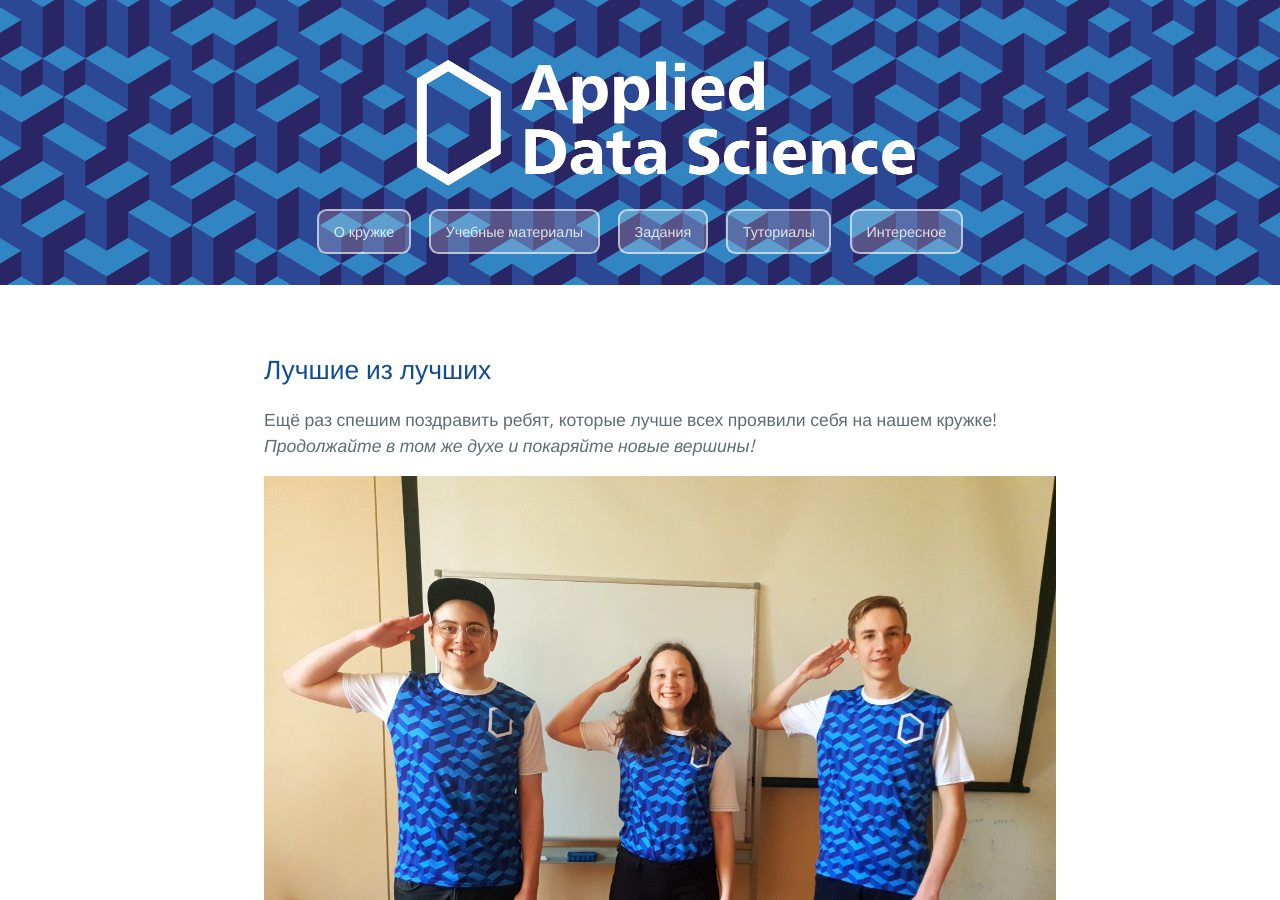
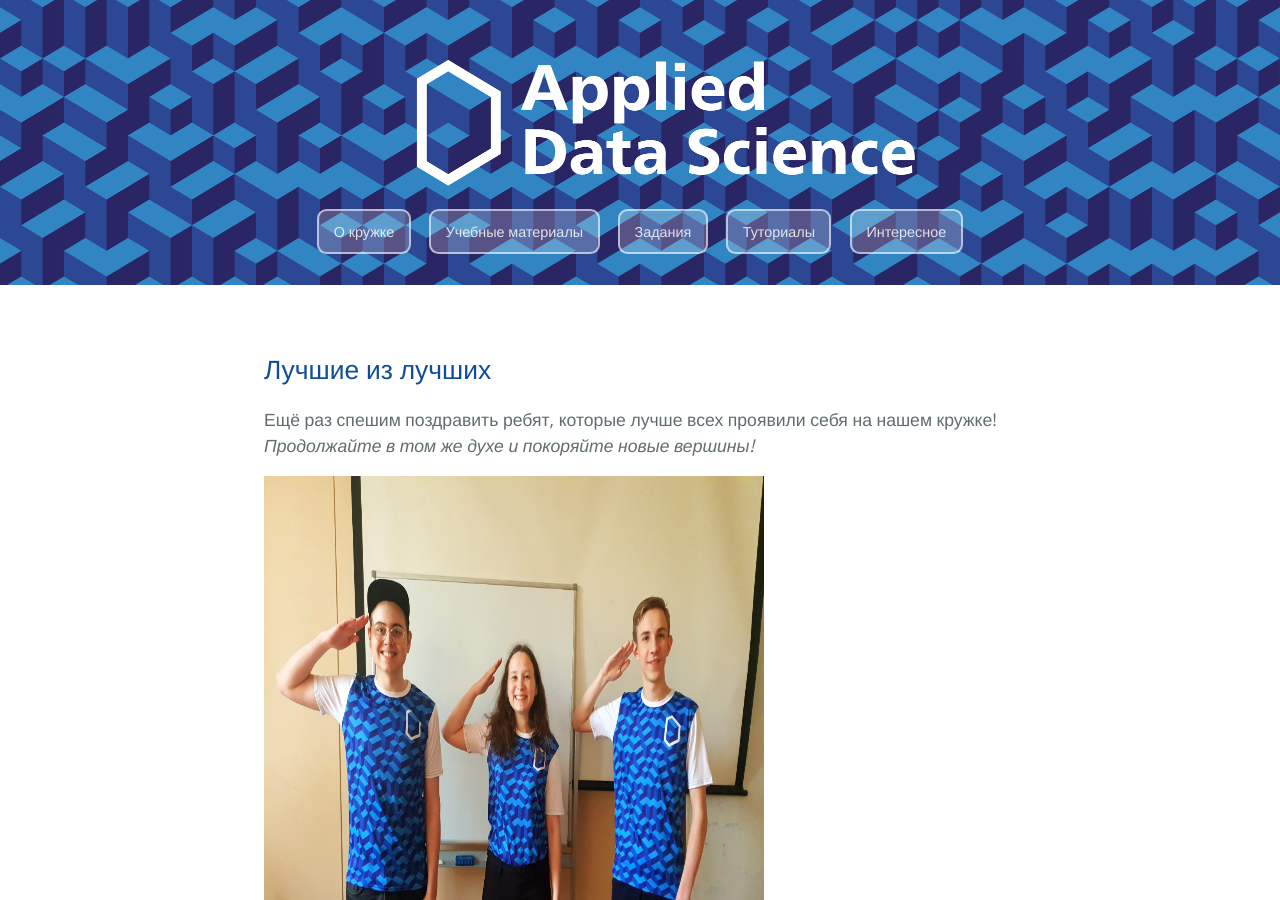
Before and after one commit to appdatascience/appdatascience.github.io, a Jekyll site: the page built from materials.md, in a window 1280 px wide and 900 px high. Built offline with Jekyll 4.4.1, drawn with Linux system fonts in a browser that asks for light colours.

Commit message:
changed text

```diff
--- a/materials/_posts/2018-05-23-class_10.markdown
+++ b/materials/_posts/2018-05-23-class_10.markdown
@@ -6,6 +6,6 @@ categories: materials
 youtubeId: Pmz1sAbCL-k
 ---
 
-Ещё раз спешим поздравить ребят, которые лучше всех проявили себя на нашем кружке! *Продолжайте в том же духе и покаряйте новые вершины!*
+Ещё раз спешим поздравить ребят, которые лучше всех проявили себя на нашем кружке! *Продолжайте в том же духе и покоряйте новые вершины!*
 
-<img src="https://raw.githubusercontent.com/appdatascience/appdatascience.github.io/master/materials/_posts/eaHJmmVqOiI.jpg" alt="Best of the best">
+<img src="https://raw.githubusercontent.com/appdatascience/appdatascience.github.io/master/materials/_posts/eaHJmmVqOiI.jpg" alt="Best of the best" width="500" height="600">
```
